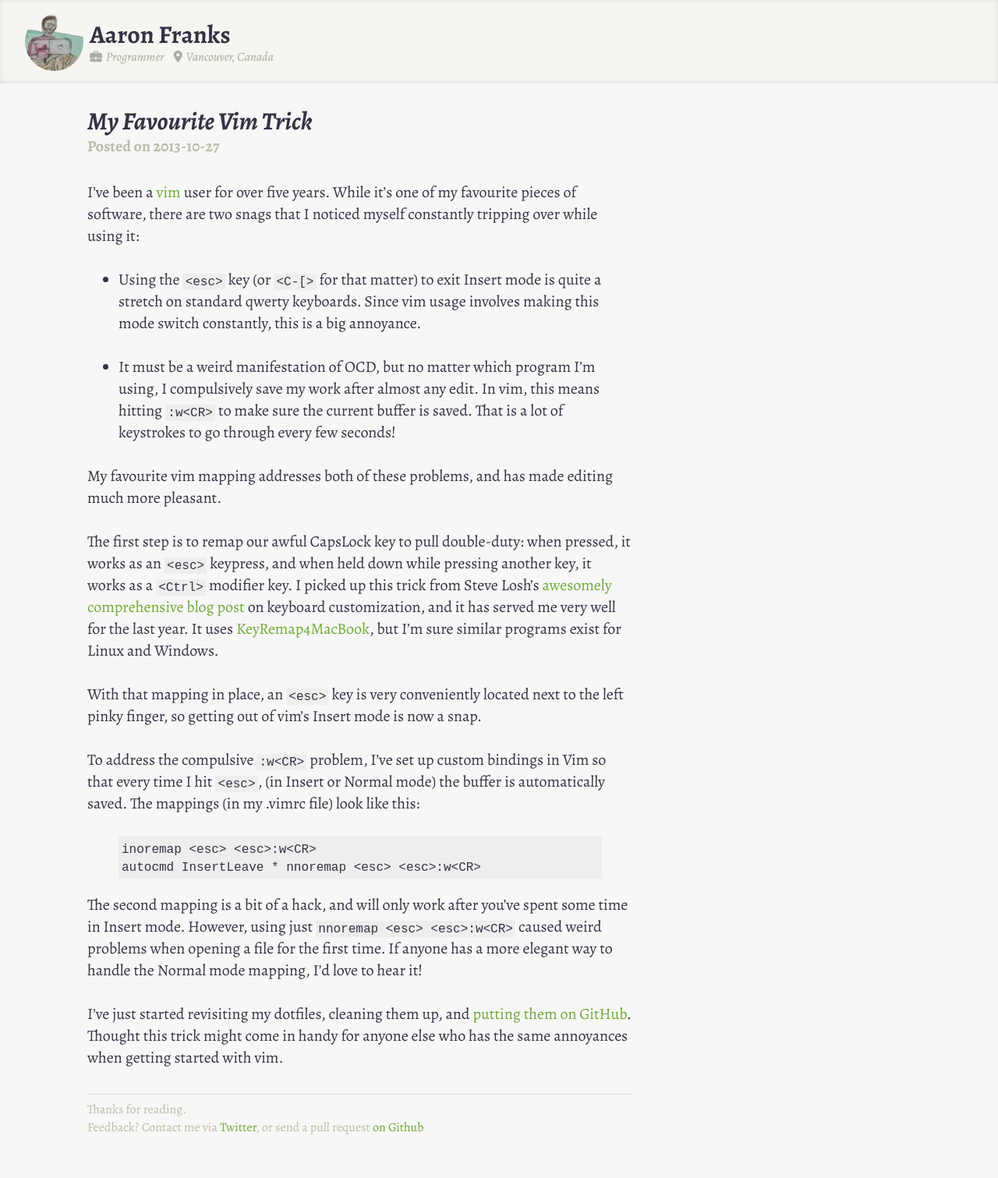
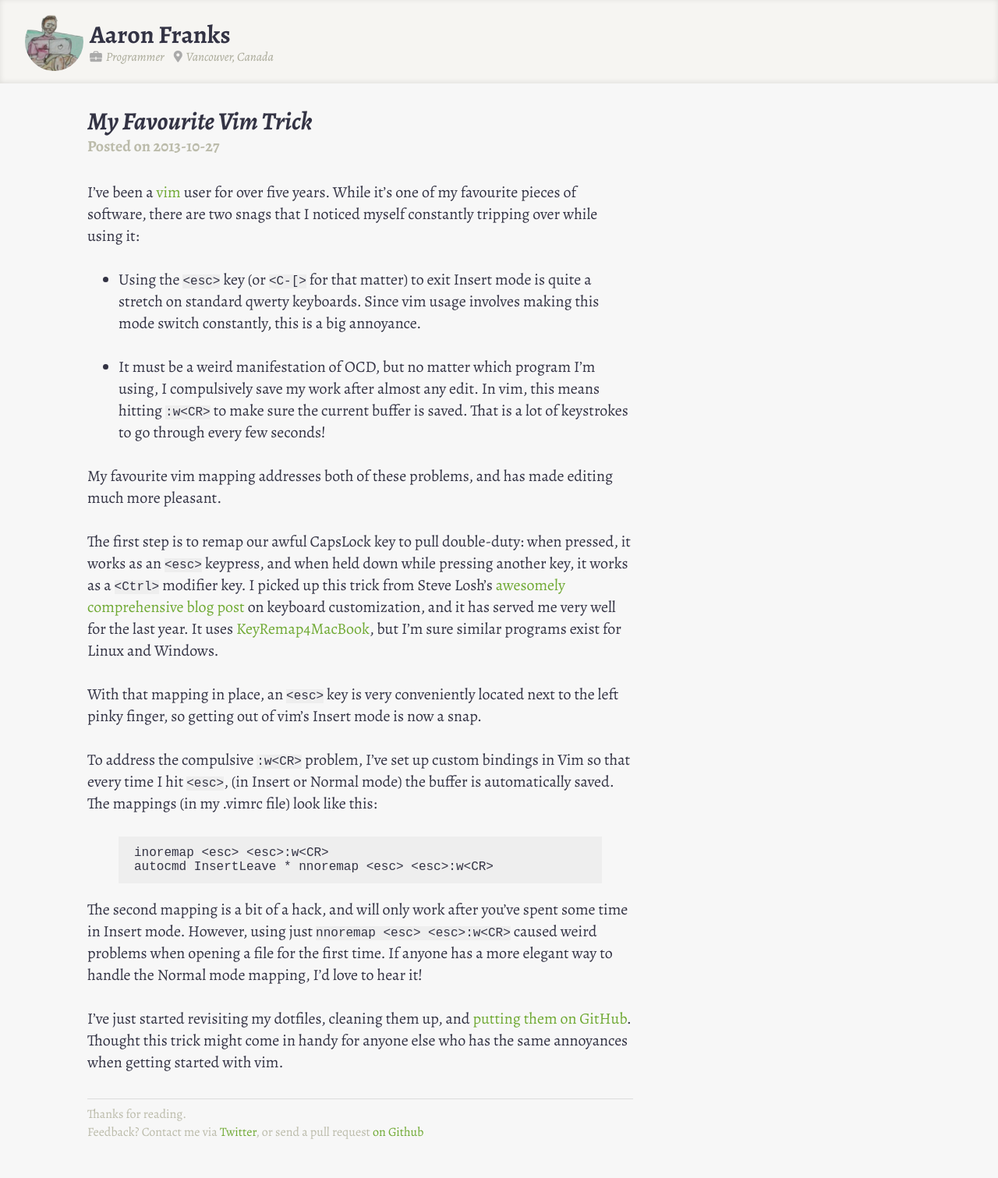
Before and after one commit to af/af.github.com, a Jekyll site: the page built from _posts/2013-10-27-favourite-vim-trick.md, in a window 1280 px wide. Shown: the whole page at 78% size. Built offline with Jekyll 4.4.1, drawn with Linux system fonts in a browser that asks for light colours; Markdown is read by kramdown in place of the engine named in the settings.

Commit message:
Code block and h2 style changes.

```diff
--- a/assets/_common.css
+++ b/assets/_common.css
@@ -34,6 +34,7 @@ code {
   background: #eee;
   font-size: 1rem;
 }
-p code {
-  padding: 0.1em 0.2em;
+pre code {
+  display: block;
+  padding: 0.5rem 1rem;
 }
--- a/assets/homepage.css
+++ b/assets/homepage.css
@@ -34,8 +34,9 @@ code {
   background: #eee;
   font-size: 1rem;
 }
-p code {
-  padding: 0.1em 0.2em;
+pre code {
+  display: block;
+  padding: 0.5rem 1rem;
 }
 @font-face {
   font-family: 'icons';
--- a/assets/main.css
+++ b/assets/main.css
@@ -34,8 +34,9 @@ code {
   background: #eee;
   font-size: 1rem;
 }
-p code {
-  padding: 0.1em 0.2em;
+pre code {
+  display: block;
+  padding: 0.5rem 1rem;
 }
 @font-face {
   font-family: 'icons';
@@ -153,10 +154,10 @@ ul.posts li {
 .post h2,
 .post h3,
 .post h4 {
-  margin: 1rem 0 0.5rem;
+  margin: 2rem 0 1rem;
 }
 .post h2 {
-  font-size: 1.2rem;
+  font-size: 1.5rem;
   font-style: italic;
 }
 .post h3,
@@ -218,8 +219,9 @@ code {
   background: #eee;
   font-size: 1rem;
 }
-p code {
-  padding: 0.1em 0.2em;
+pre code {
+  display: block;
+  padding: 0.5rem 1rem;
 }
 @font-face {
   font-family: 'icons';
--- a/css/_common.styl
+++ b/css/_common.styl
@@ -36,5 +36,6 @@ code
     background: $codeBg
     font-size: 1rem
 
-    p &
-        padding: 0.1em 0.2em
+    pre &
+        display: block
+        padding: 0.5rem 1rem
--- a/css/main.styl
+++ b/css/main.styl
@@ -87,9 +87,9 @@ ul.posts
             color: #bba
 
     h2, h3, h4
-        margin: 1rem 0 0.5rem
+        margin: 2rem 0 1rem
     h2
-        font-size: 1.2rem
+        font-size: 1.5rem
         font-style: italic
     h3, h4
         font-size: 1rem
```
